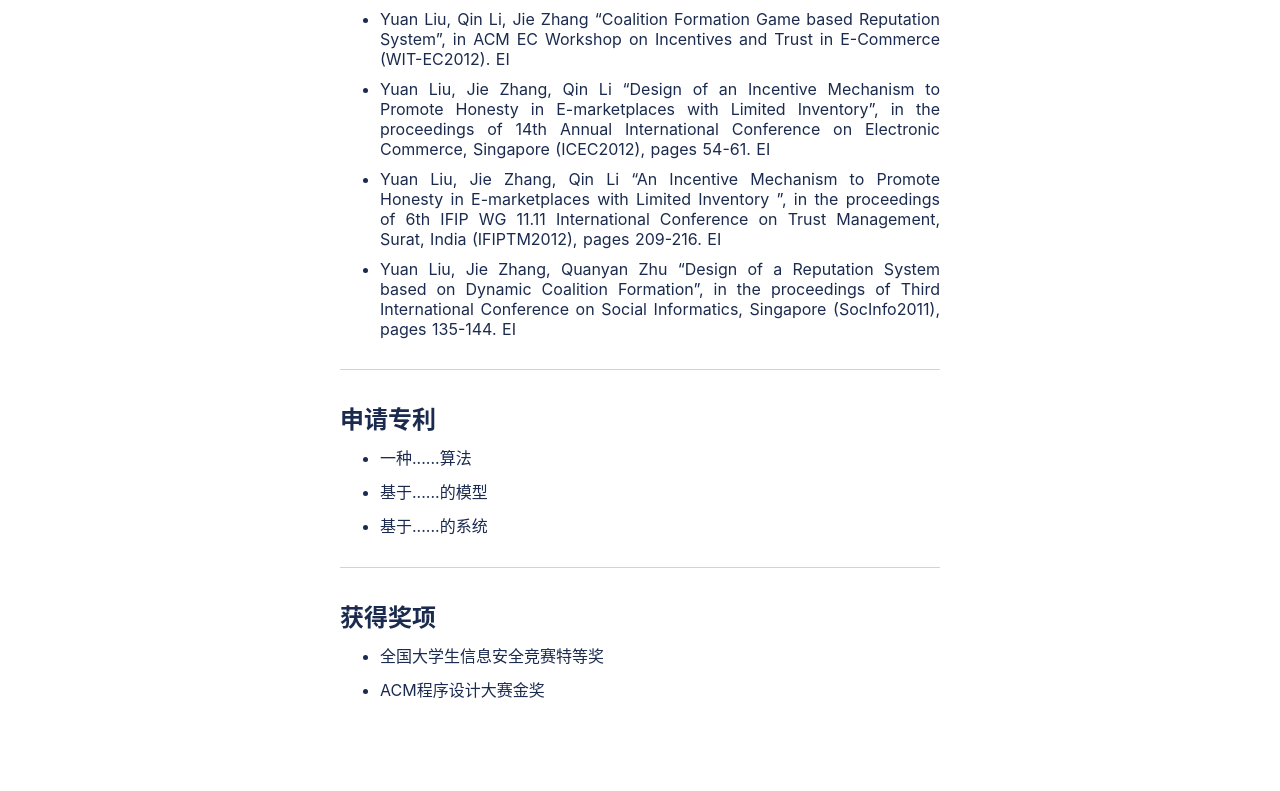
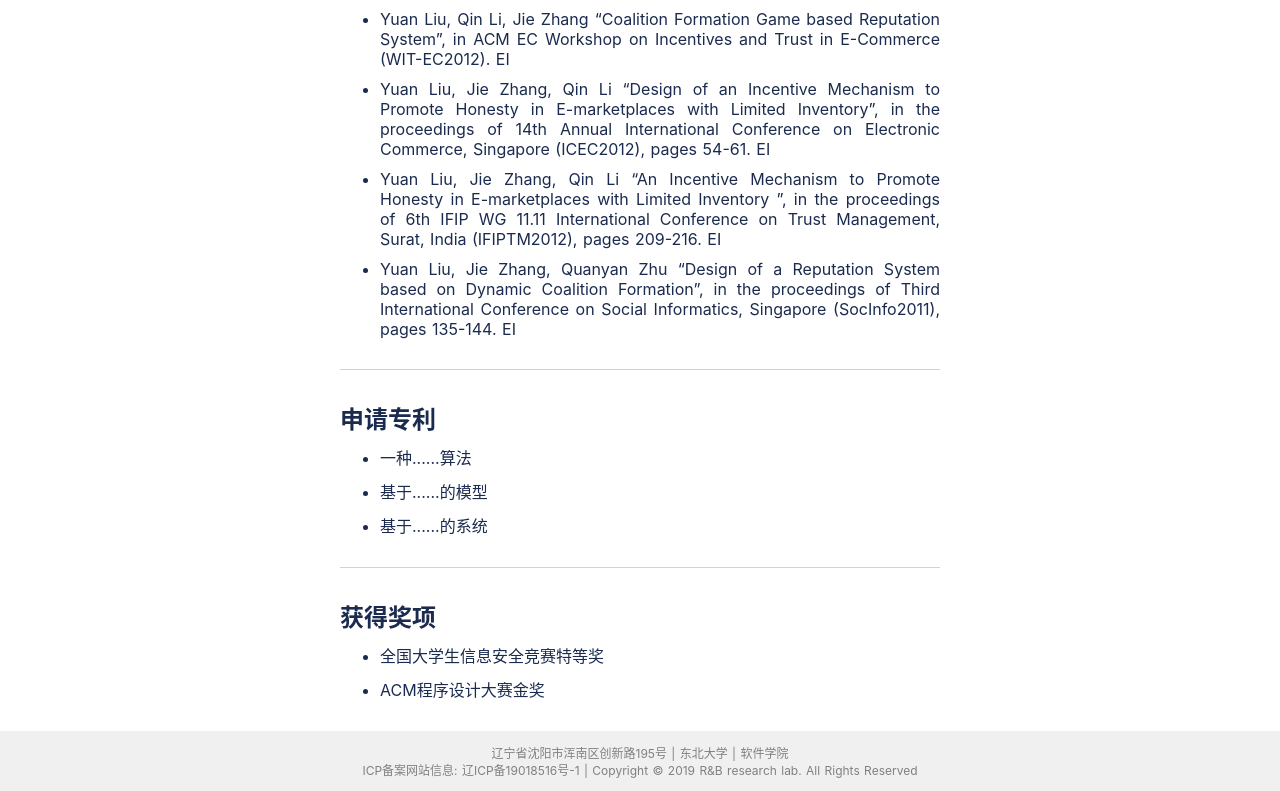
Before and after one commit to thothsun/blockchain-lab, a Nuxt app: page /achievements in a window 1280 px wide. Shown: the part 2420-3211 px from the top of the page. Before the commit the page ends 3151 px from the top, so only its background shows below. Built offline with nearby package versions, Linux system fonts and the light colour scheme.

Commit message:
add footer

```diff
--- a/layouts/default.vue
+++ b/layouts/default.vue
@@ -20,6 +20,7 @@
 
   body {
     overflow-y: scroll;
+    min-height: 100vh;
   }
 
   .main-content {
--- a/pages/achievements.vue
+++ b/pages/achievements.vue
@@ -34,10 +34,14 @@
 
 
     </el-main>
+
+
+    <myfooter></myfooter>
   </el-container>
 </template>
 <script>
   import myheader from '~/components/header.vue'
+  import myfooter from '~/components/footer.vue'
 
   export default {
     name: "achievements",
@@ -90,7 +94,8 @@
       }
     },
     components: {
-      myheader
+      myheader,
+      myfooter
     }
   }
 </script>
--- a/pages/events.vue
+++ b/pages/events.vue
@@ -4,16 +4,21 @@
     <el-main class="main-content">
       <h1>开发中.</h1>
     </el-main>
+
+
+    <myfooter></myfooter>
   </el-container>
 </template>
 
 <script>
   import myheader from '~/components/header.vue'
+  import myfooter from '~/components/footer.vue'
 
   export default {
     name: "events",
     components: {
-      myheader
+      myheader,
+      myfooter
     }
   }
 </script>
--- a/pages/friends.vue
+++ b/pages/friends.vue
@@ -4,16 +4,21 @@
     <el-main class="main-content">
       <h1>开发中.</h1>
     </el-main>
+
+
+    <myfooter></myfooter>
   </el-container>
 </template>
 
 <script>
   import myheader from '~/components/header.vue'
+  import myfooter from '~/components/footer.vue'
 
   export default {
     name: "friends",
     components: {
-      myheader
+      myheader,
+      myfooter
     }
   }
 </script>
--- a/pages/join.vue
+++ b/pages/join.vue
@@ -32,16 +32,21 @@
 
 
     </el-main>
+
+
+    <myfooter></myfooter>
   </el-container>
 </template>
 
 <script>
   import myheader from '~/components/header.vue'
+  import myfooter from '~/components/footer.vue'
 
   export default {
     name: "about",
     components: {
-      myheader
+      myheader,
+      myfooter
     }
   }
 </script>
--- a/pages/members.vue
+++ b/pages/members.vue
@@ -4,16 +4,21 @@
     <el-main class="main-content">
       <h1>团队成员</h1>
     </el-main>
+
+
+    <myfooter></myfooter>
   </el-container>
 </template>
 
 <script>
   import myheader from '~/components/header.vue'
+  import myfooter from '~/components/footer.vue'
 
   export default {
     name: "members",
     components: {
-      myheader
+      myheader,
+      myfooter
     }
   }
 </script>
```
